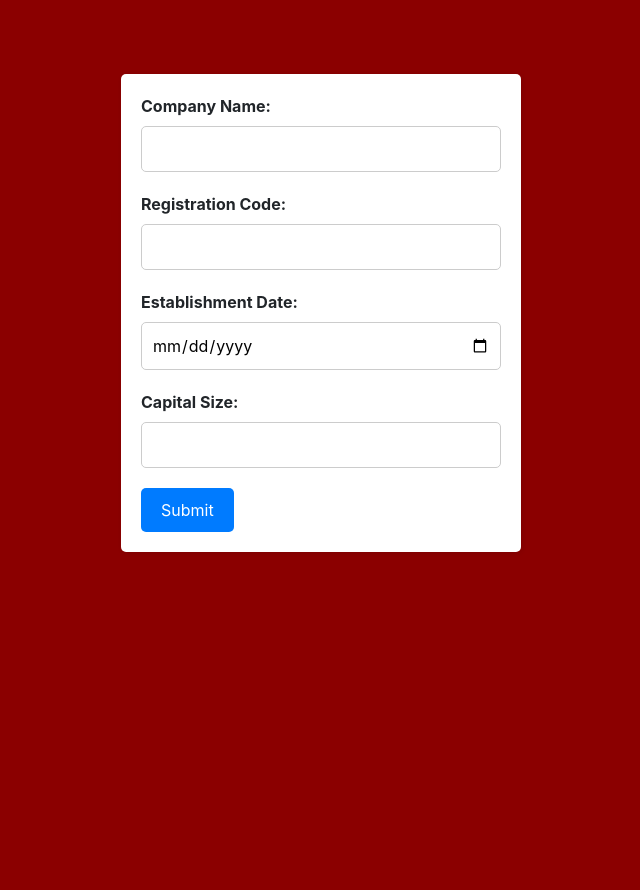
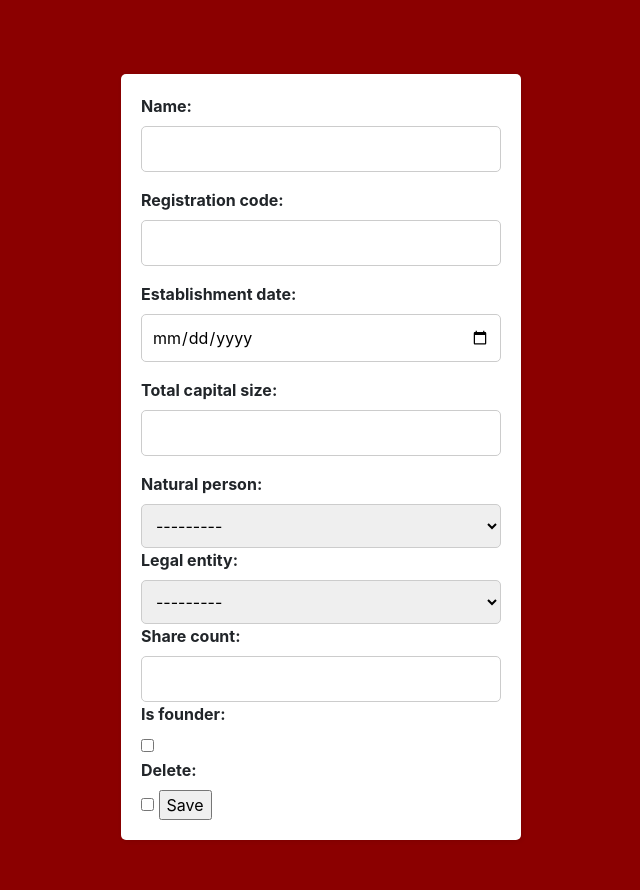
Before and after one commit to SLanberg/PyBiz-Business-Entity-Management, a Django app: page /establish in a window 1280 px wide. Shown: the part 91-981 px from the top of the page, without its empty margins (319-959 px from the left). Before the commit the page ends 643 px from the top, so only its background shows below. Run offline with Django 4.2, Linux system fonts and the light colour scheme; data comes from the database, SQL or seed files in the repository; both versions use the stored data as it was after the commit; some libraries are stand-ins or nearby versions.

Commit message:
Add shareholders

```diff
--- a/main/pages/forms.py
+++ b/main/pages/forms.py
@@ -1,5 +1,21 @@
 from django import forms
-from .models import LimitedLiabilityCompany
+from .models import LimitedLiabilityCompany, Shareholder
+from django.forms import inlineformset_factory
+
+
+class ShareholderForm(forms.ModelForm):
+    class Meta:
+        model = Shareholder
+        fields = ['natural_person', 'legal_entity', 'share_count', 'is_founder']
+
+
+ShareholderFormSet = inlineformset_factory(
+    LimitedLiabilityCompany,  # Parent model
+    Shareholder,              # Child model
+    form=ShareholderForm,
+    extra=1,                  # Number of empty forms to display
+)
+
 
 class LimitedLiabilityCompanyForm(forms.ModelForm):
     class Meta:
--- a/main/pages/models.py
+++ b/main/pages/models.py
@@ -1,10 +1,51 @@
 from django.db import models
+from .validators import validate_integer, validate_id_code_length
+from django.core.exceptions import ValidationError
+
+class NaturalPerson(models.Model):
+    first_name = models.CharField(max_length=100)
+    last_name = models.CharField(max_length=100)
+    id_code = models.CharField(max_length=11, validators=[validate_id_code_length, validate_integer])
+
+    def __str__(self):
+        return f"{self.first_name} {self.last_name}"
+
+class LegalEntity(models.Model):
+    name = models.CharField(max_length=100)
+    registration_code = models.CharField(max_length=11, validators=[validate_id_code_length, validate_integer])
+
+    def __str__(self):
+        return self.name
 
 class LimitedLiabilityCompany(models.Model):
     name = models.CharField(max_length=100)
     registration_code = models.CharField(max_length=7)
     establishment_date = models.DateField()
     total_capital_size = models.PositiveIntegerField()
+    shareholders = models.ManyToManyField('Shareholder', related_name='shareholders')
 
     def __str__(self):
-        return self.name  # You can customize this to display any relevant information
+        return self.name
+
+class Shareholder(models.Model):
+    natural_person = models.OneToOneField(
+        NaturalPerson,
+        on_delete=models.CASCADE,
+        null=True,
+        blank=True,
+    )
+    legal_entity = models.OneToOneField(
+        LegalEntity,
+        on_delete=models.CASCADE,
+        null=True,
+        blank=True,
+    )
+    share_count = models.PositiveIntegerField()
+    is_founder = models.BooleanField()
+    company = models.ForeignKey(LimitedLiabilityCompany, on_delete=models.CASCADE)
+
+    def __str__(self):
+        if self.natural_person:
+            return f"Natural Person: {self.natural_person.first_name} {self.natural_person.last_name}"
+        elif self.legal_entity:
+            return f"Legal Entity: {self.legal_entity.name}"
--- a/main/pages/urls.py
+++ b/main/pages/urls.py
@@ -3,6 +3,6 @@
 
 urlpatterns = [
     path('', views.home, name='home'),
-    path('establish', views.CompanyCreateView.as_view(), name='establish_company'),
+    path('establish', views.create_limited_liability_company, name='establish_company'),
     path('company_list', views.company_list, name='company_list'),
 ]
--- a/main/pages/views.py
+++ b/main/pages/views.py
@@ -1,18 +1,39 @@
 from django.shortcuts import render
 from django.views.generic.edit import CreateView
 from .models import LimitedLiabilityCompany
-from .forms import LimitedLiabilityCompanyForm
+from .forms import LimitedLiabilityCompanyForm, ShareholderFormSet
+from django.shortcuts import render, redirect
 
 from django.db.models import Q
+
 
 def home(request):
     return render(request, 'home.html')
 
-class CompanyCreateView(CreateView):
-    model = LimitedLiabilityCompany
-    form_class = LimitedLiabilityCompanyForm
-    template_name = 'pages/establish.html'  # Create this HTML template for rendering the form
-    success_url = '#'  # Redirect to a view for displaying company data
+
+def create_limited_liability_company(request):
+    if request.method == 'POST':
+        form = LimitedLiabilityCompanyForm(request.POST)
+        formset = ShareholderFormSet(request.POST, instance=LimitedLiabilityCompany())
+
+        if form.is_valid() and formset.is_valid():
+            # Save the LimitedLiabilityCompany
+            limited_liability_company = form.save()
+
+            # Associate each shareholder with the limited liability company
+            for shareholder_form in formset:
+                shareholder = shareholder_form.save(commit=False)
+                if shareholder.natural_person or shareholder.legal_entity:
+                    shareholder.company = limited_liability_company
+                    shareholder.save()
+
+            return redirect('home')  # Redirect to the company data view
+
+    else:
+        form = LimitedLiabilityCompanyForm()
+        formset = ShareholderFormSet(instance=LimitedLiabilityCompany())
+
+    return render(request, 'pages/establish.html', {'form': form, 'formset': formset})
 
 
 def company_list(request):
--- a/main/templates/pages/establish.html
+++ b/main/templates/pages/establish.html
@@ -11,22 +11,15 @@
     &nbsp;
     <form method="post">
         {% csrf_token %}
-        <div class="form-group">
-            <label for="{{ form.name.id_for_label }}">Company Name:</label>
-            {{ form.name }}
-        </div>
-        <div class="form-group">
-            <label for="{{ form.registration_code.id_for_label }}">Registration Code:</label>
-            {{ form.registration_code }}
-        </div>
-        <div class="form-group">
-            <label for="{{ form.establishment_date.id_for_label }}">Establishment Date:</label>
-            {{ form.establishment_date }}
-        </div>
-        <div class="form-group">
-            <label for="{{ form.total_capital_size.id_for_label }}">Capital Size:</label>
-            {{ form.total_capital_size }}
-        </div>
-        <button type="submit">Submit</button>
+        {{ form.as_p }}
+        {{ formset.management_form }}
+
+        <!-- Shareholder forms -->
+        {% for form in formset.forms %}
+            {{ form.as_table }}
+        {% endfor %}
+
+        <input type="submit" value="Save">
     </form>
+
 {% endblock %}
```
Also changed, not shown: main/pages/admin.py (+14 -1 lines), main/pages/validators.py (added, +13 -0 lines), main/db.sqlite3.
